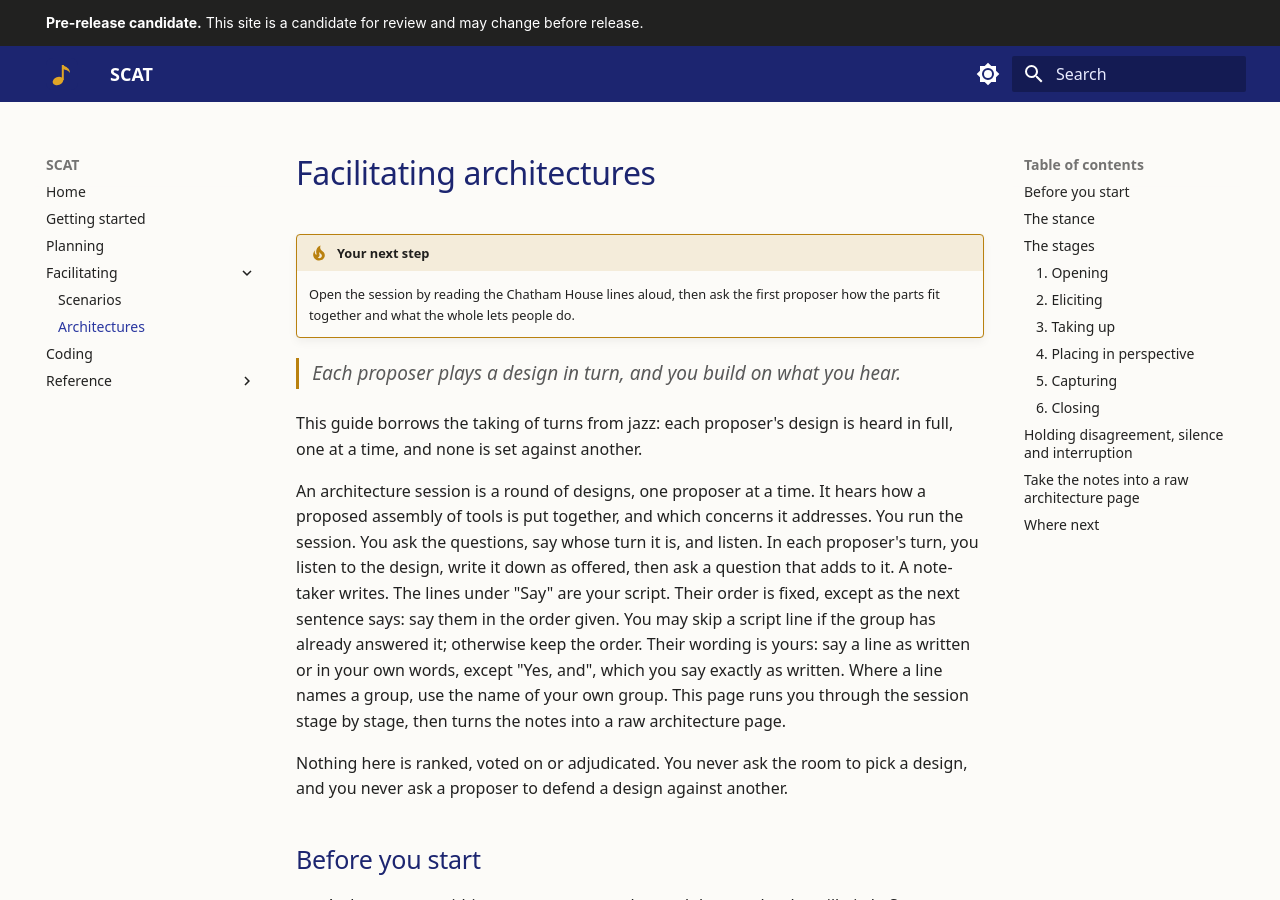
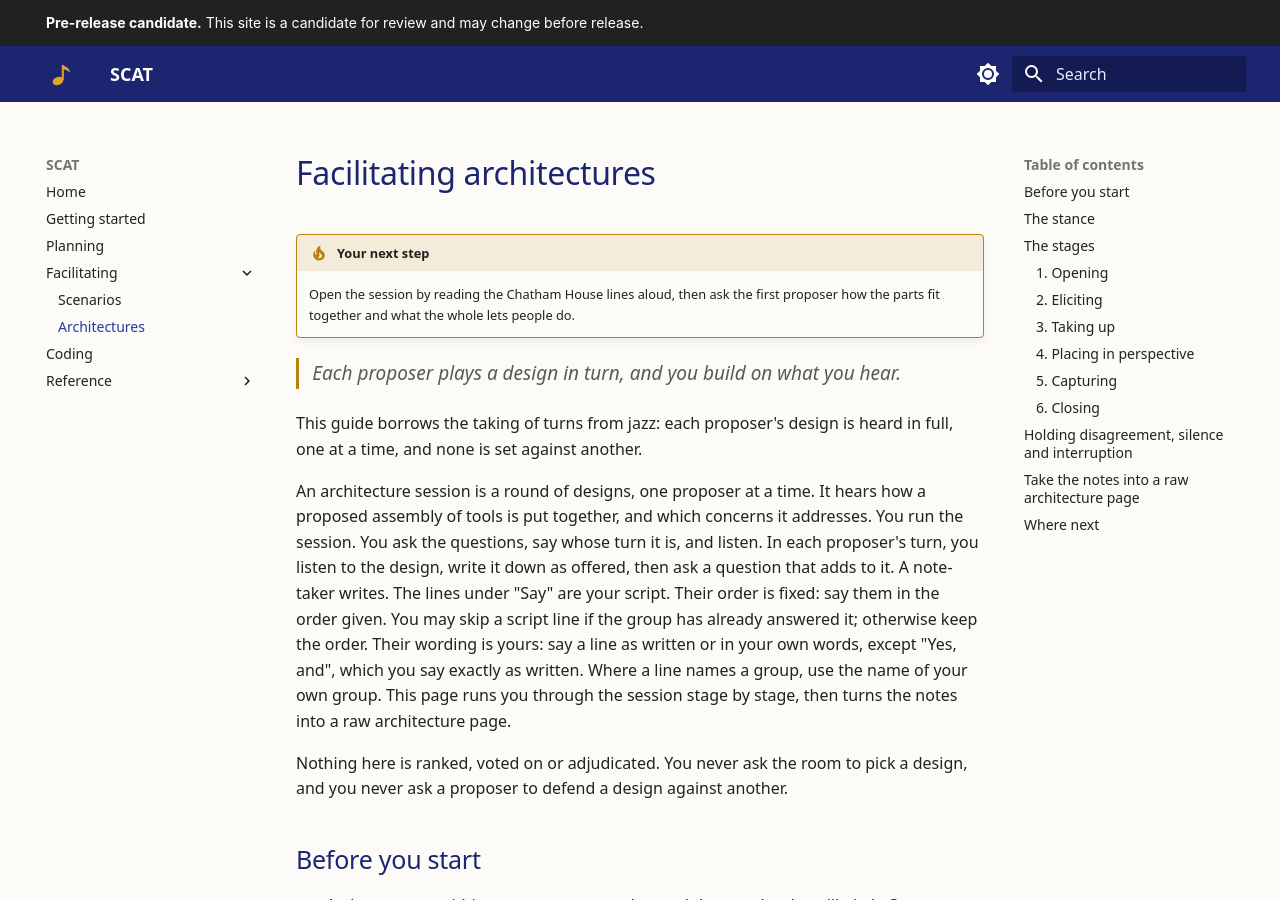
Before and after one commit to DynamicalSystemsGroup/scat-kg-tools, an MkDocs documentation site: the page built from docs/facilitate-architectures.md, in a window 1280 px wide and 900 px high. Built offline with MkDocs 1.6.1 and Material for MkDocs 9.7.7, drawn with Linux system fonts in a browser that asks for light colours; some of the changed text lies outside the part shown.

Commit message:
WP8-U14d: review fixes

```diff
--- a/docs/facilitate-architectures.md
+++ b/docs/facilitate-architectures.md
@@ -9,7 +9,7 @@
 This guide borrows the taking of turns from jazz: each proposer's design is heard in full, one at a time, and none is set against another.
 
 An architecture session is a round of designs, one proposer at a time. It hears how a proposed assembly of tools is put together, and which concerns it addresses. You
-run the session. You ask the questions, say whose turn it is, and listen. In each proposer's turn, you listen to the design, write it down as offered, then ask a question that adds to it. A note-taker writes. The lines under "Say" are your script. Their order is fixed, except as the next sentence says: say them in the order given. You may skip a script line if the group has already answered it; otherwise keep the order. Their wording is yours: say a line as written or in your own words, except "Yes, and", which you say exactly as written. Where a line names a group, use the name of your own group. This page runs you through the session stage by stage, then turns the notes into a
+run the session. You ask the questions, say whose turn it is, and listen. In each proposer's turn, you listen to the design, write it down as offered, then ask a question that adds to it. A note-taker writes. The lines under "Say" are your script. Their order is fixed: say them in the order given. You may skip a script line if the group has already answered it; otherwise keep the order. Their wording is yours: say a line as written or in your own words, except "Yes, and", which you say exactly as written. Where a line names a group, use the name of your own group. This page runs you through the session stage by stage, then turns the notes into a
 raw architecture page.
 
 Nothing here is ranked, voted on or adjudicated. You never ask the room to pick a design, and you never ask a
```
Also changed, not shown: other parts of docs/facilitate-architectures.md (+1 -1 lines), docs/facilitate-scenarios.md (+1 -1 lines).
